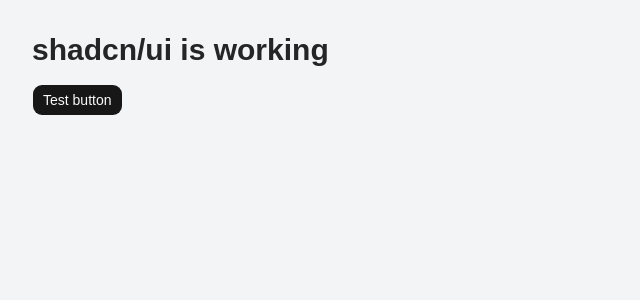
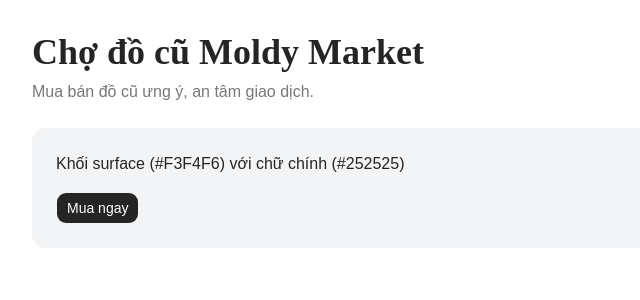
Before and after one commit to Chu0701/Moldy-Market-User-Frontend, a React (Vite) app: page / in a window 1280 px wide. Shown: the top 300 px of the page, without its empty margins (0-640 px from the left). Built offline with nearby package versions, Linux system fonts and the light colour scheme.

Commit message:
feat: add design tokens, fonts and fix cn utility

```diff
--- a/package.json
+++ b/package.json
@@ -12,13 +12,14 @@
     "format:check": "prettier --check ."
   },
   "dependencies": {
-    "@fontsource-variable/geist": "^5.3.0",
+    "@fontsource-variable/playfair-display": "^5.3.0",
+    "@fontsource/be-vietnam-pro": "^5.3.0",
     "@hookform/resolvers": "^7.0.1",
     "@tailwindcss/vite": "^4.3.4",
     "@tanstack/react-query": "^5.105.3",
     "axios": "^1.21.0",
     "class-variance-authority": "^0.7.1",
-    "cn": "^0.5.2",
+    "clsx": "^2.1.1",
     "i18next": "^26.7.1",
     "lucide-react": "^1.67.0",
     "radix-ui": "^1.8.1",
@@ -28,6 +29,7 @@
     "react-i18next": "^17.1.11",
     "react-router": "^7.18.5",
     "shadcn": "^4.23.0",
+    "tailwind-merge": "^3.7.0",
     "tailwindcss": "^4.3.4",
     "tw-animate-css": "^1.4.0",
     "zod": "^4.6.7",
--- a/src/App.jsx
+++ b/src/App.jsx
@@ -2,9 +2,13 @@ import { Button } from '@/components/ui/button'
 
 function App() {
   return (
-    <div className="min-h-screen bg-gray-100 p-8">
-      <h1 className="text-3xl font-bold text-[#252525]">shadcn/ui is working</h1>
-      <Button className="mt-4">Test button</Button>
+    <div className="min-h-screen bg-background p-8">
+      <h1 className="text-4xl font-bold text-foreground">Chợ đồ cũ Moldy Market</h1>
+      <p className="mt-2 text-muted-foreground">Mua bán đồ cũ ưng ý, an tâm giao dịch.</p>
+      <div className="mt-6 rounded-xl bg-muted p-6">
+        <p className="text-foreground">Khối surface (#F3F4F6) với chữ chính (#252525)</p>
+        <Button className="mt-4">Mua ngay</Button>
+      </div>
     </div>
   )
 }
--- a/src/components/ui/button.jsx
+++ b/src/components/ui/button.jsx
@@ -1,6 +1,6 @@
 import * as React from "react"
 import { cva } from "class-variance-authority";
-import { cn } from "cn"
+import { cn } from "@/lib/utils"
 import { Slot } from "radix-ui"
 
 const buttonVariants = cva(
--- a/src/index.css
+++ b/src/index.css
@@ -1,13 +1,23 @@
 @import 'tailwindcss';
 @import 'tw-animate-css';
 @import 'shadcn/tailwind.css';
-@import '@fontsource-variable/geist';
+@import '@fontsource/be-vietnam-pro/400.css';
+@import '@fontsource/be-vietnam-pro/500.css';
+@import '@fontsource/be-vietnam-pro/600.css';
+@import '@fontsource/be-vietnam-pro/700.css';
+@import '@fontsource-variable/playfair-display';
 
 @custom-variant dark (&:is(.dark *));
 
 @theme inline {
-  --font-heading: var(--font-sans);
-  --font-sans: 'Geist Variable', sans-serif;
+  --font-heading: 'Playfair Display Variable', serif;
+  --font-sans: 'Be Vietnam Pro', sans-serif;
+  --color-success-foreground: var(--success-foreground);
+  --color-success: var(--success);
+  --color-warning-foreground: var(--warning-foreground);
+  --color-warning: var(--warning);
+  --color-info-foreground: var(--info-foreground);
+  --color-info: var(--info);
   --color-sidebar-ring: var(--sidebar-ring);
   --color-sidebar-border: var(--sidebar-border);
   --color-sidebar-accent-foreground: var(--sidebar-accent-foreground);
@@ -49,24 +59,32 @@
 }
 
 :root {
-  --background: oklch(1 0 0);
-  --foreground: oklch(0.145 0 0);
-  --card: oklch(1 0 0);
-  --card-foreground: oklch(0.145 0 0);
-  --popover: oklch(1 0 0);
-  --popover-foreground: oklch(0.145 0 0);
-  --primary: oklch(0.205 0 0);
-  --primary-foreground: oklch(0.985 0 0);
-  --secondary: oklch(0.97 0 0);
-  --secondary-foreground: oklch(0.205 0 0);
-  --muted: oklch(0.97 0 0);
-  --muted-foreground: oklch(0.556 0 0);
-  --accent: oklch(0.97 0 0);
-  --accent-foreground: oklch(0.205 0 0);
+  /* Moldy Market palette: Background / Surface / Primary text / Secondary text */
+  --background: #ffffff;
+  --foreground: #252525;
+  --card: #ffffff;
+  --card-foreground: #252525;
+  --popover: #ffffff;
+  --popover-foreground: #252525;
+  --primary: #252525;
+  --primary-foreground: #ffffff;
+  --secondary: #f3f4f6;
+  --secondary-foreground: #252525;
+  --muted: #f3f4f6;
+  --muted-foreground: #777777;
+  --accent: #f3f4f6;
+  --accent-foreground: #252525;
   --destructive: oklch(0.577 0.245 27.325);
   --border: oklch(0.922 0 0);
   --input: oklch(0.922 0 0);
   --ring: oklch(0.708 0 0);
+  /* Semantic colors (initial values, review with the design system doc) */
+  --success: #15803d;
+  --success-foreground: #ffffff;
+  --warning: #b45309;
+  --warning-foreground: #ffffff;
+  --info: #1d4ed8;
+  --info-foreground: #ffffff;
   --chart-1: oklch(0.87 0 0);
   --chart-2: oklch(0.556 0 0);
   --chart-3: oklch(0.439 0 0);
@@ -121,10 +139,18 @@
   * {
     @apply border-border outline-ring/50;
   }
+
   body {
     @apply bg-background text-foreground;
   }
+
   html {
     @apply font-sans;
   }
+
+  h1,
+  h2,
+  h3 {
+    @apply font-heading;
+  }
 }
--- a/src/lib/utils.js
+++ b/src/lib/utils.js
@@ -1 +1,6 @@
-export { cn } from 'cn'
+import { clsx } from 'clsx'
+import { twMerge } from 'tailwind-merge'
+
+export function cn(...inputs) {
+  return twMerge(clsx(inputs))
+}
```
Also changed, not shown: vite.config.js (line endings or trailing spaces), 1 other file (tests, documents, lock files or other folders).
